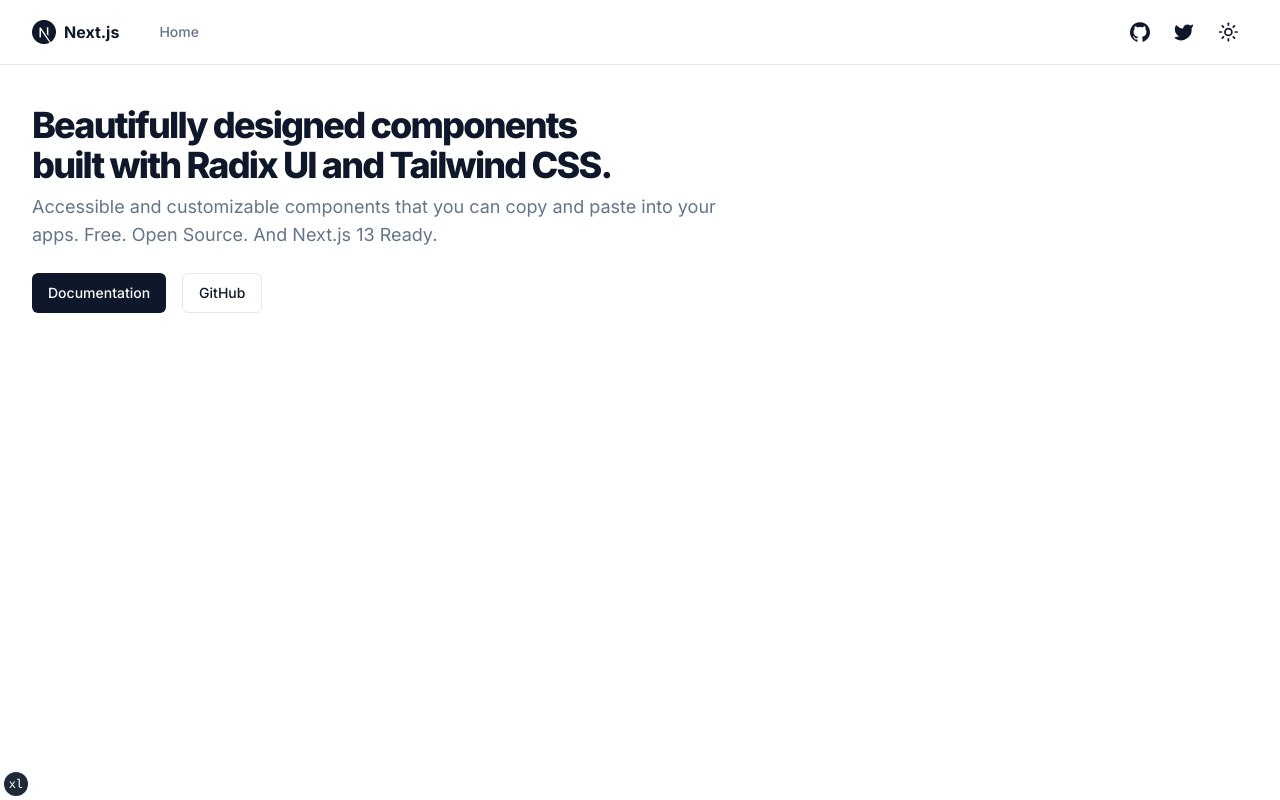
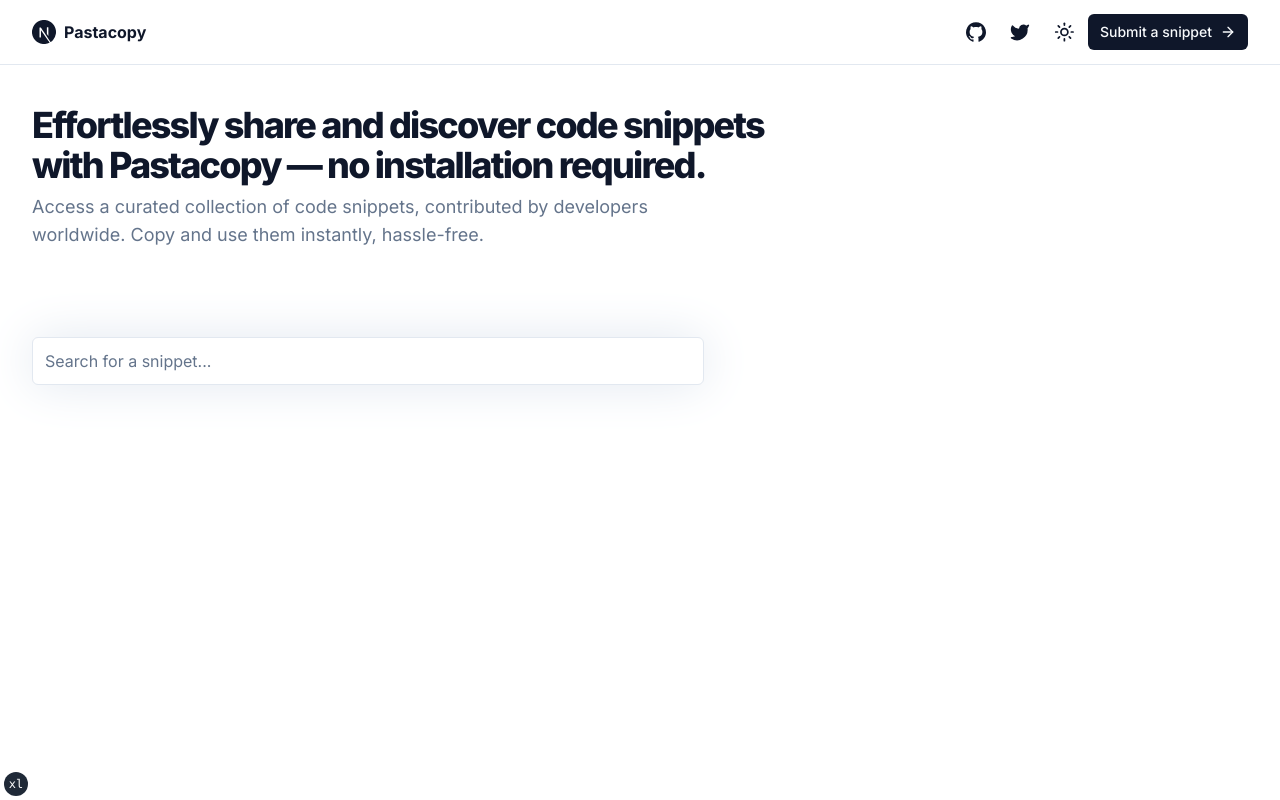
Before and after one commit to arthur-fontaine/pastacopy, a Next.js app: page / in a window 1280 px wide. Built offline with nearby package versions, Linux system fonts and the light colour scheme.

Commit message:
Initialize the homepage

```diff
--- a/app/page.tsx
+++ b/app/page.tsx
@@ -2,37 +2,26 @@
 
 import { siteConfig } from "@/config/site"
 import { buttonVariants } from "@/components/ui/button"
+import { Input } from "@/components/ui/input"
 
 export default function IndexPage() {
   return (
     <section className="container grid items-center gap-6 pb-8 pt-6 md:py-10">
       <div className="flex max-w-[980px] flex-col items-start gap-2">
         <h1 className="text-3xl font-extrabold leading-tight tracking-tighter md:text-4xl">
-          Beautifully designed components <br className="hidden sm:inline" />
-          built with Radix UI and Tailwind CSS.
+          Effortlessly share and discover code snippets <br className="hidden sm:inline" />
+          with Pastacopy — no installation required.
         </h1>
         <p className="max-w-[700px] text-lg text-muted-foreground">
-          Accessible and customizable components that you can copy and paste
-          into your apps. Free. Open Source. And Next.js 13 Ready.
+          Access a curated collection of code snippets, contributed by developers worldwide.
+          Copy and use them instantly, hassle-free.
         </p>
       </div>
-      <div className="flex gap-4">
-        <Link
-          href={siteConfig.links.docs}
-          target="_blank"
-          rel="noreferrer"
-          className={buttonVariants()}
-        >
-          Documentation
-        </Link>
-        <Link
-          target="_blank"
-          rel="noreferrer"
-          href={siteConfig.links.github}
-          className={buttonVariants({ variant: "outline" })}
-        >
-          GitHub
-        </Link>
+      <div className="mt-16 flex gap-4">
+        <Input
+          placeholder="Search for a snippet..."
+          className="text-md h-12 max-w-2xl shadow-3xl shadow-input"
+        />
       </div>
     </section>
   )
--- a/components/site-header.tsx
+++ b/components/site-header.tsx
@@ -1,14 +1,15 @@
 import Link from "next/link"
 
 import { siteConfig } from "@/config/site"
-import { buttonVariants } from "@/components/ui/button"
+import { Button, buttonVariants } from "@/components/ui/button"
 import { Icons } from "@/components/icons"
 import { MainNav } from "@/components/main-nav"
 import { ThemeToggle } from "@/components/theme-toggle"
+import { ArrowRight } from "lucide-react"
 
 export function SiteHeader() {
   return (
-    <header className="bg-background sticky top-0 z-40 w-full border-b">
+    <header className="sticky top-0 z-40 w-full border-b bg-background">
       <div className="container flex h-16 items-center space-x-4 sm:justify-between sm:space-x-0">
         <MainNav items={siteConfig.mainNav} />
         <div className="flex flex-1 items-center justify-end space-x-4">
@@ -44,6 +45,10 @@
               </div>
             </Link>
             <ThemeToggle />
+            <Button size="sm">
+              Submit a snippet
+              <ArrowRight className="ml-2 h-4 w-4" />
+            </Button>
           </nav>
         </div>
       </div>
--- /dev/null
+++ b/components/ui/input.tsx
@@ -0,0 +1,25 @@
+import * as React from "react"
+
+import { cn } from "@/lib/utils"
+
+export interface InputProps
+  extends React.InputHTMLAttributes<HTMLInputElement> {}
+
+const Input = React.forwardRef<HTMLInputElement, InputProps>(
+  ({ className, type, ...props }, ref) => {
+    return (
+      <input
+        type={type}
+        className={cn(
+          "flex h-10 w-full rounded-md border border-input bg-background px-3 py-2 text-sm ring-offset-background file:border-0 file:bg-transparent file:text-sm file:font-medium placeholder:text-muted-foreground focus-visible:outline-none focus-visible:ring-2 focus-visible:ring-ring focus-visible:ring-offset-2 disabled:cursor-not-allowed disabled:opacity-50",
+          className
+        )}
+        ref={ref}
+        {...props}
+      />
+    )
+  }
+)
+Input.displayName = "Input"
+
+export { Input }
--- a/config/site.ts
+++ b/config/site.ts
@@ -1,18 +1,13 @@
 export type SiteConfig = typeof siteConfig
 
 export const siteConfig = {
-  name: "Next.js",
+  name: "Pastacopy",
   description:
-    "Beautifully designed components built with Radix UI and Tailwind CSS.",
+    "A collection of useful code snippets with a AI-powered search engine.",
   mainNav: [
-    {
-      title: "Home",
-      href: "/",
-    },
   ],
   links: {
-    twitter: "https://twitter.com/shadcn",
-    github: "https://github.com/shadcn/ui",
-    docs: "https://ui.shadcn.com",
+    twitter: "https://twitter.com/voithure",
+    github: "https://github.com/arthur-fontaine/pastacopy",
   },
 }
--- a/tailwind.config.js
+++ b/tailwind.config.js
@@ -70,6 +70,9 @@
         "accordion-down": "accordion-down 0.2s ease-out",
         "accordion-up": "accordion-up 0.2s ease-out",
       },
+      boxShadow: {
+        "3xl": "0 0 50px 0 hsl(var(--tw-shadow))",
+      },
     },
   },
   plugins: [require("tailwindcss-animate")],
```
